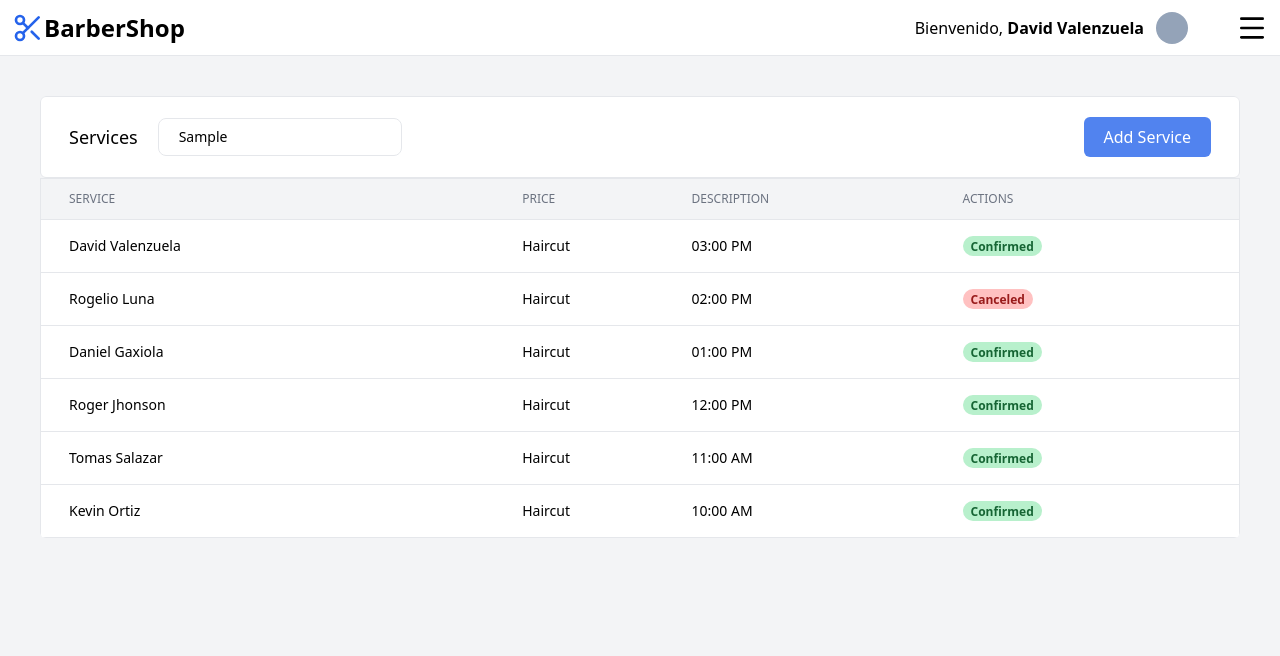
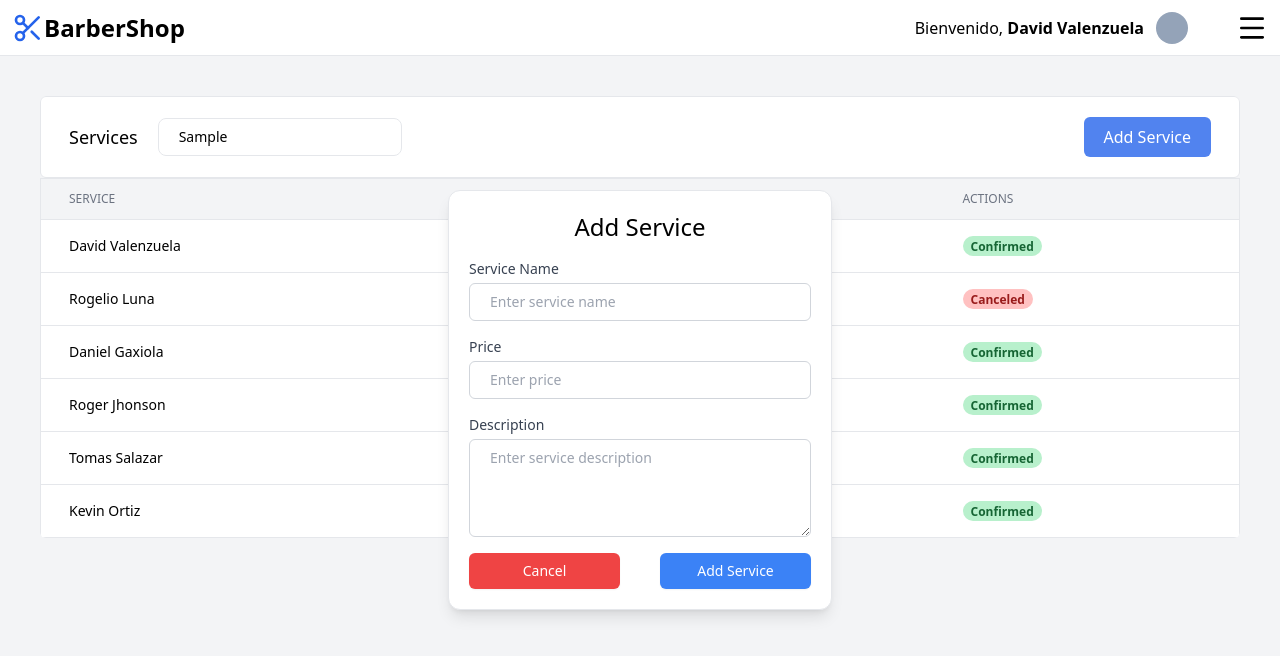
Before and after one commit to davidvchang/BarberShop, a Vue app in the folder frontend/: page /services in a window 1280 px wide. Both pictures are taken after typing "Sample" into the empty fields and a click on the button "Add Service". Shown: the top 656 px of the page. Built offline with nearby package versions, Linux system fonts and the light colour scheme.

Commit message:
Se creó el Modal AddService y se hizo la funcion de abrirlo y cerrarlo

```diff
--- a/frontend/src/components/BtnAdd.vue
+++ b/frontend/src/components/BtnAdd.vue
@@ -1,9 +1,11 @@
 <script setup lang="ts">
+
     defineProps<{
         text: string
+        click:  () => void;
     }>()
 </script>
 
 <template>
-    <button class=" py-2 px-5 min-w-min h-min bg-[#5183ef] text-white rounded-md hover:bg-[#688edf] hover:transition-colors duration-300">{{ text }}</button>
+    <button class=" py-2 px-5 min-w-min h-min bg-[#5183ef] text-white rounded-md hover:bg-[#688edf] hover:transition-colors duration-300" @click="click">{{ text }}</button>
 </template>
--- /dev/null
+++ b/frontend/src/views/AddService.vue
@@ -0,0 +1,60 @@
+<script setup lang="ts">
+
+defineProps<{
+    closeModal: () => void
+}>()
+</script>
+
+<template>
+    <div class="w-96 absolute top-2/4 left-2/4 transform -translate-x-1/2 -translate-y-1/2 bg-white p-5 border shadow-lg rounded-xl">
+        <form class="space-y-4">
+            <span class="text-2xl font-medium flex text-center w-full justify-center">Add Service</span>
+
+            <div>
+                <label for="service-name" class="block text-sm font-medium text-gray-700">Service Name</label>
+                <input
+                type="text"
+                id="service-name"
+                class="mt-1 block w-full py-2 px-5 border border-gray-300 rounded-md focus:ring-blue-500 focus:border-blue-500 text-sm"
+                placeholder="Enter service name"
+                />
+            </div>
+
+            <div>
+                <label for="price" class="block text-sm font-medium text-gray-700">Price</label>
+                <input
+                type="number"
+                id="price"
+                class="mt-1 block w-full py-2 px-5 border border-gray-300 rounded-md focus:ring-blue-500 focus:border-blue-500 text-sm"
+                placeholder="Enter price"
+                />
+            </div>
+
+            <div>
+                <label for="description" class="block text-sm font-medium text-gray-700">Description</label>
+                <textarea
+                id="description"
+                rows="4"
+                class="mt-1 block w-full py-2 px-5 border border-gray-300 rounded-md focus:ring-blue-500 focus:border-blue-500 text-sm"
+                placeholder="Enter service description"
+                ></textarea>
+            </div>
+
+            <div class="flex gap-10">
+                <button
+                type="submit"
+                @click="closeModal"
+                class="w-full py-2 px-4 bg-red-500 text-white font-medium text-sm rounded-md shadow-sm hover:bg-red-600 hover:transition-colors duration-300"
+                >
+                Cancel
+                </button>
+                <button
+                type="submit"
+                class="w-full py-2 px-4 bg-blue-500 text-white font-medium text-sm rounded-md shadow-sm hover:bg-blue-600 hover:transition duration-300"
+                >
+                Add Service
+                </button>
+            </div>
+        </form>
+    </div>
+</template>
--- a/frontend/src/views/ServicesPage.vue
+++ b/frontend/src/views/ServicesPage.vue
@@ -1,11 +1,24 @@
 <script setup lang="ts">
     import TableInfo from '../components/TableInfo.vue'
     import BtnAdd from '../components/BtnAdd.vue'
+    import AddService from '../views/AddService.vue'
+
+    import { ref } from 'vue';
+
+    const valueModal = ref(false)
+
+    const toggleValueModal = () => {
+        valueModal.value = !valueModal.value
+    }
 
 </script>
 
 <template>
     <div class="px-10 flex flex-col gap-10 bg-BGPrincipal pt-10" style="height: calc(100dvh - 3.5rem);">
-        <TableInfo title="Services" :btn_add="BtnAdd" :btn_add_props="{ text: 'Add Service' }" name-column1="SERVICE" name-column2="PRICE" name-column3="DESCRIPTION" name-column4="ACTIONS"/>
+        <TableInfo title="Services" :btn_add="BtnAdd" :btn_add_props="{ text: 'Add Service', click:  toggleValueModal}" name-column1="SERVICE" name-column2="PRICE" name-column3="DESCRIPTION" name-column4="ACTIONS"/>
+    </div>
+
+    <div v-if="valueModal === true">
+        <AddService :close-modal="toggleValueModal"/>
     </div>
 </template>
```
